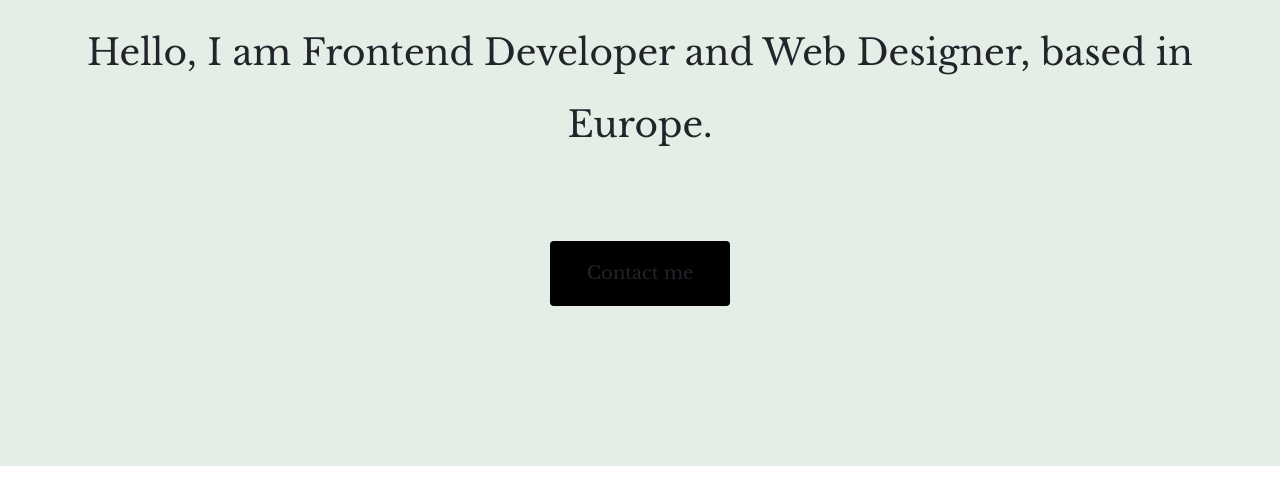
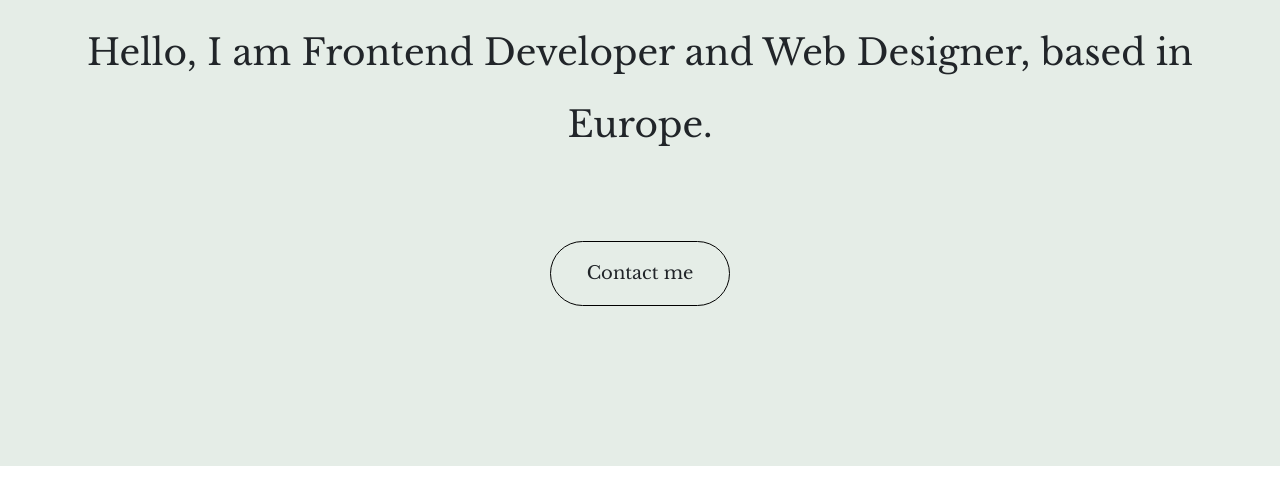
Before and after one commit to evatok/portfolio-project, a plain HTML site: page index.html in a window 1280 px wide. In both pictures the pointer is over the link "Contact me". Shown: the part 303-800 px from the top of the page. Drawn offline with nearby package versions, Linux system fonts and the light colour scheme.

Commit message:
fixed button

```diff
--- a/styles/portfolio.css
+++ b/styles/portfolio.css
@@ -27,6 +27,7 @@ h2 {
     line-height: 2;
 
 }
+
 .btn {
     margin-top: 72px;
     text-align: center;
@@ -35,4 +36,10 @@ h2 {
     font-family: var(--default-font-family);
     padding: 18px 36px;
     font-size: 18px;
+    border-radius: 40px;
 }
+.btn:hover {
+    border: 1px solid black;
+    background-color: transparent;
+
+}
```
